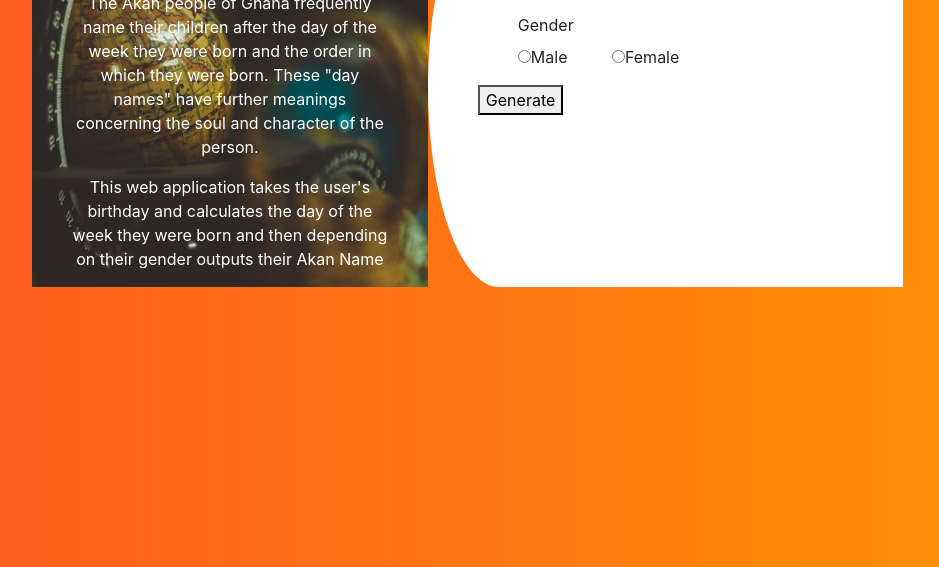
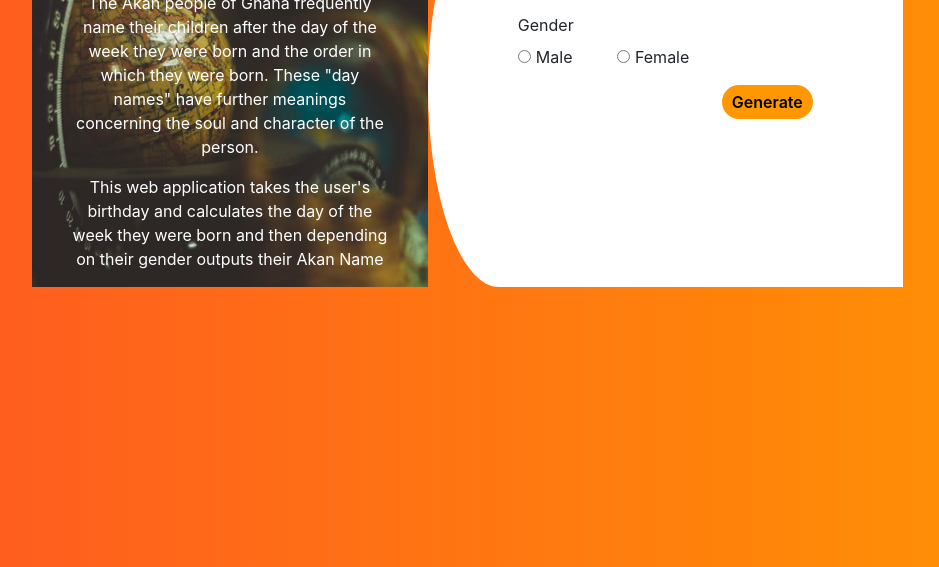
Before and after one commit to LennyDennis/AkanNames, a plain HTML site: page index.html in a window 1280 px wide. Shown: the part 233-800 px from the top of the page, without its empty margins (133-1072 px from the left). Drawn offline with Linux system fonts and the light colour scheme.

Commit message:
styles the radio button fields and form button

```diff
--- a/css/styles.css
+++ b/css/styles.css
@@ -30,3 +30,18 @@ ul{
 ::-webkit-input-placeholder{
     color: #ff9800;
 }
+.radio{
+    margin-right: 5px;
+}
+.button{
+    margin: 0px 40px;
+    border-radius: 20px;
+    border:none;
+    padding: 5px 10px;
+    font-weight: 600;
+    float: right;
+    background: #ff9800;
+}
+.button:hover{
+    background:#ff5722;
+}
```
